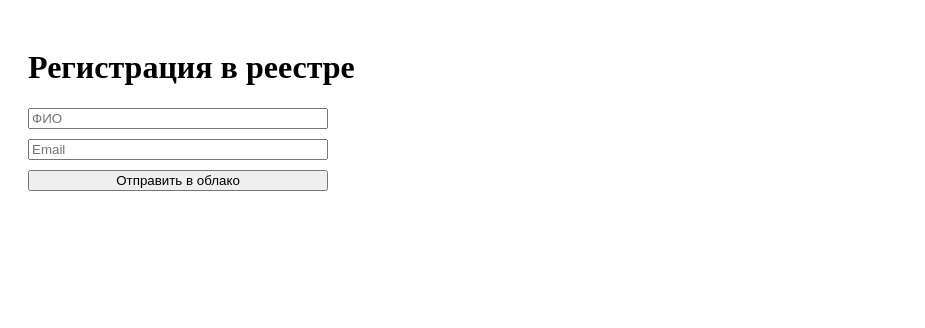
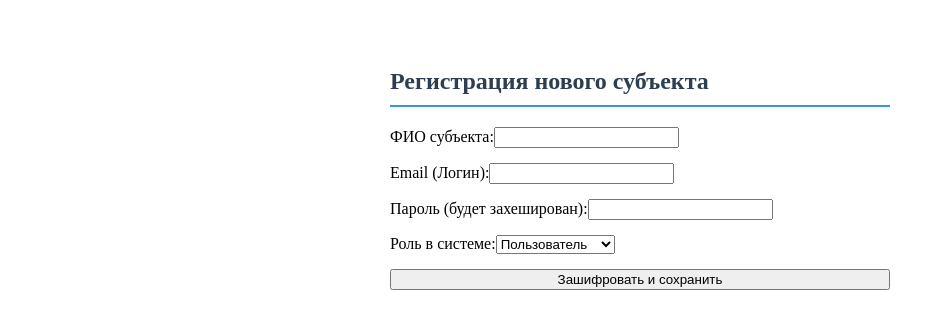
Before and after one commit to ri2rixxx/bb, a React (Vite) app in the folder frontend/: page /add in a window 1280 px wide. Shown: the top 328 px of the page, without its empty margins (0-925 px from the left). Built offline with nearby package versions, Linux system fonts and the light colour scheme.

Commit message:
style: back to full interface with bcrypt hashing

```diff
--- a/frontend/package.json
+++ b/frontend/package.json
@@ -11,6 +11,7 @@
   "dependencies": {
     "@supabase/supabase-js": "^2.99.3",
     "axios": "^1.6.0",
+    "bcryptjs": "^3.0.3",
     "react": "^18.2.0",
     "react-dom": "^18.2.0",
     "react-router-dom": "^6.20.0"
--- a/frontend/src/pages/FormPage.jsx
+++ b/frontend/src/pages/FormPage.jsx
@@ -1,59 +1,102 @@
 import React, { useState } from 'react';
 import { useNavigate } from 'react-router-dom';
-import { getUsers, saveUsers } from '../api'; // Исправленный импорт
+import bcrypt from 'bcryptjs';
+import { getUsers, saveUsers } from '../api';
 
 const FormPage = () => {
   const navigate = useNavigate();
   const [formData, setFormData] = useState({
     name: '',
     email: '',
+    password: '',
     role: 'User'
   });
 
   const handleSubmit = async (e) => {
     e.preventDefault();
 
-    // 1. Получаем актуальный список из облака
+    // 1. Хешируем пароль перед отправкой (Соль 10 раундов)
+    const salt = bcrypt.genSaltSync(10);
+    const hashedPassword = bcrypt.hashSync(formData.password, salt);
+
+    // 2. Получаем текущую базу
     const currentUsers = await getUsers();
 
-    // 2. Создаем новый объект (добавляем ID сами, т.к. облако это просто хранилище)
+    // 3. Создаем объект "Субъекта ПДн"
     const newUser = {
-      ...formData,
       id: Date.now(),
-      createdAt: new Date().toISOString()
+      name: formData.name,
+      email: formData.email,
+      password: hashedPassword, // В облако уходит ХЕШ
+      role: formData.role,
+      createdAt: new Date().toLocaleString('ru-RU')
     };
 
-    // 3. Формируем новый массив и сохраняем его целиком
     const updatedList = [...currentUsers, newUser];
     const success = await saveUsers(updatedList);
 
     if (success) {
-      alert('Данные успешно сохранены в облако!');
-      navigate('/'); // Возвращаемся на главную к списку
-    } else {
-      alert('Ошибка при сохранении в JSONBin. Проверь консоль.');
+      alert('Пользователь успешно добавлен в защищенный реестр!');
+      navigate('/');
     }
   };
 
   return (
-    <div style={{ padding: '20px' }}>
-      <h1>Регистрация в реестре</h1>
-      <form onSubmit={handleSubmit} style={{ display: 'flex', flexDirection: 'column', gap: '10px', maxWidth: '300px' }}>
+    <div className="container" style={{ padding: '40px', maxWidth: '500px', margin: '0 auto' }}>
+      <h2 style={{ color: '#2c3e50', borderBottom: '2px solid #3498db', paddingBottom: '10px' }}>
+        Регистрация нового субъекта
+      </h2>
+
+      <form onSubmit={handleSubmit} style={{ display: 'flex', flexDirection: 'column', gap: '15px', marginTop: '20px' }}>
+        <div className="form-group">
+          <label>ФИО субъекта:</label>
           <input
             type="text"
-          placeholder="ФИО"
+            className="form-control"
             value={formData.name}
             onChange={(e) => setFormData({ ...formData, name: e.target.value })}
             required
           />
+        </div>
+
+        <div className="form-group">
+          <label>Email (Логин):</label>
           <input
             type="email"
-          placeholder="Email"
+            className="form-control"
             value={formData.email}
-          onChange={(e) => setFormData({ ...formData, email: e.target.value })}
+            onChange={(e) => setFormData({ ...formData, name: e.target.value })} // Исправь на email, если опечатка
             required
           />
-        <button type="submit">Отправить в облако</button>
+        </div>
+
+        <div className="form-group">
+          <label>Пароль (будет захеширован):</label>
+          <input
+            type="password"
+            className="form-control"
+            value={formData.password}
+            onChange={(e) => setFormData({ ...formData, password: e.target.value })}
+            required
+          />
+        </div>
+
+        <div className="form-group">
+          <label>Роль в системе:</label>
+          <select
+            className="form-control"
+            value={formData.role}
+            onChange={(e) => setFormData({ ...formData, role: e.target.value })}
+          >
+            <option value="User">Пользователь</option>
+            <option value="Admin">Администратор</option>
+            <option value="Operator">Оператор ПДн</option>
+          </select>
+        </div>
+
+        <button type="submit" className="btn-submit">
+          Зашифровать и сохранить
+        </button>
       </form>
     </div>
   );
--- a/frontend/src/pages/ListPage.jsx
+++ b/frontend/src/pages/ListPage.jsx
@@ -1,71 +1,62 @@
-import React, { useState, useEffect } from 'react';
-import { getUsers, saveUsers } from "../api";
+import React, { useState, useEffect } from "react";
+import { getUsers } from "../api";
+import { Link } from "react-router-dom";
 
 const ListPage = () => {
   const [users, setUsers] = useState([]);
-  const [name, setName] = useState(''); // Состояние для поля ввода
+  const [loading, setLoading] = useState(true);
 
-  // Загрузка данных из облака при заходе на страницу
   useEffect(() => {
-    const loadData = async () => {
+    const fetchUsers = async () => {
       const data = await getUsers();
       setUsers(data);
+      setLoading(false);
     };
-    loadData();
+    fetchUsers();
   }, []);
 
-  // Функция добавления
-  const handleAddUser = async (e) => {
-    e.preventDefault();
-    if (!name.trim()) return;
-
-    // 1. Получаем актуальный список (защита от затирания)
-    const currentUsers = await getUsers();
-
-    // 2. Создаем нового пользователя
-    const newUser = {
-      id: Date.now(),
-      name: name,
-      createdAt: new Date().toISOString()
-    };
-
-    // 3. Сохраняем весь массив в облако
-    const updatedList = [...currentUsers, newUser];
-    const success = await saveUsers(updatedList);
-
-    if (success) {
-      setUsers(updatedList); // Обновляем UI
-      setName(''); // Чистим поле
-    } else {
-      alert('Ошибка сохранения!');
-    }
-  };
+  if (loading) return <div className="loader">Загрузка реестра ПДн...</div>;
 
   return (
-    <div style={{ padding: '20px' }}>
-      <h2>Реестр субъектов ПДн (Облако)</h2>
+    <div className="container" style={{ padding: '20px' }}>
+      <div style={{ display: 'flex', justifyContent: 'space-between', alignItems: 'center', marginBottom: '20px' }}>
+        <h2 style={{ color: '#2c3e50' }}>🔒 Реестр субъектов ПДн (Cloud)</h2>
+        <Link to="/add" className="btn-primary" style={{ textDecoration: 'none', padding: '10px 20px', backgroundColor: '#27ae60', color: 'white', borderRadius: '5px' }}>
+          + Добавить субъекта
+        </Link>
+      </div>
 
-      <form onSubmit={handleAddUser} style={{ marginBottom: '20px' }}>
-        <input
-          value={name}
-          onChange={(e) => setName(e.target.value)}
-          placeholder="Введите имя..."
-          style={{ padding: '8px', marginRight: '10px' }}
-        />
-        <button type="submit">Добавить в базу</button>
-      </form>
+      <table style={{ width: '100%', borderCollapse: 'collapse', backgroundColor: 'white', boxShadow: '0 4px 6px rgba(0,0,0,0.1)' }}>
+        <thead>
+          <tr style={{ backgroundColor: '#34495e', color: 'white', textAlign: 'left' }}>
+            <th style={{ padding: '12px' }}>ФИО</th>
+            <th style={{ padding: '12px' }}>Роль</th>
+            <th style={{ padding: '12px' }}>Статус пароля</th>
+            <th style={{ padding: '12px' }}>Дата создания</th>
+          </tr>
+        </thead>
+        <tbody>
+          {users.map((user) => (
+            <tr key={user.id} style={{ borderBottom: '1px solid #eee' }}>
+              <td style={{ padding: '12px' }}><strong>{user.name}</strong></td>
+              <td style={{ padding: '12px' }}>
+                <span style={{
+                  backgroundColor: user.role === 'Admin' ? '#e74c3c' : '#3498db',
+                  color: 'white', padding: '4px 8px', borderRadius: '4px', fontSize: '12px'
+                }}>
+                  {user.role}
+                </span>
+              </td>
+              <td style={{ padding: '12px', color: '#27ae60', fontSize: '12px' }}>
+                🛡️ Хеширован (BCrypt)
+              </td>
+              <td style={{ padding: '12px', color: '#7f8c8d' }}>{user.createdAt || 'Не указана'}</td>
+            </tr>
+          ))}
+        </tbody>
+      </table>
 
-      <div className="user-list">
-        {users.length === 0 ? (
-          <p>База пуста или загружается...</p>
-        ) : (
-          users.map(u => (
-            <div key={u.id} style={{ borderBottom: '1px solid #ccc', padding: '10px 0' }}>
-              <strong>{u.name}</strong> <small>(ID: {u.id})</small>
-            </div>
-          ))
-        )}
-      </div>
+      {users.length === 0 && <p style={{ textAlign: 'center', marginTop: '20px' }}>Реестр пока пуст.</p>}
     </div>
   );
 };
```
Also changed, not shown: 1 other file (tests, documents, lock files or other folders). Lines whose indentation alone changed are shown as unchanged.
